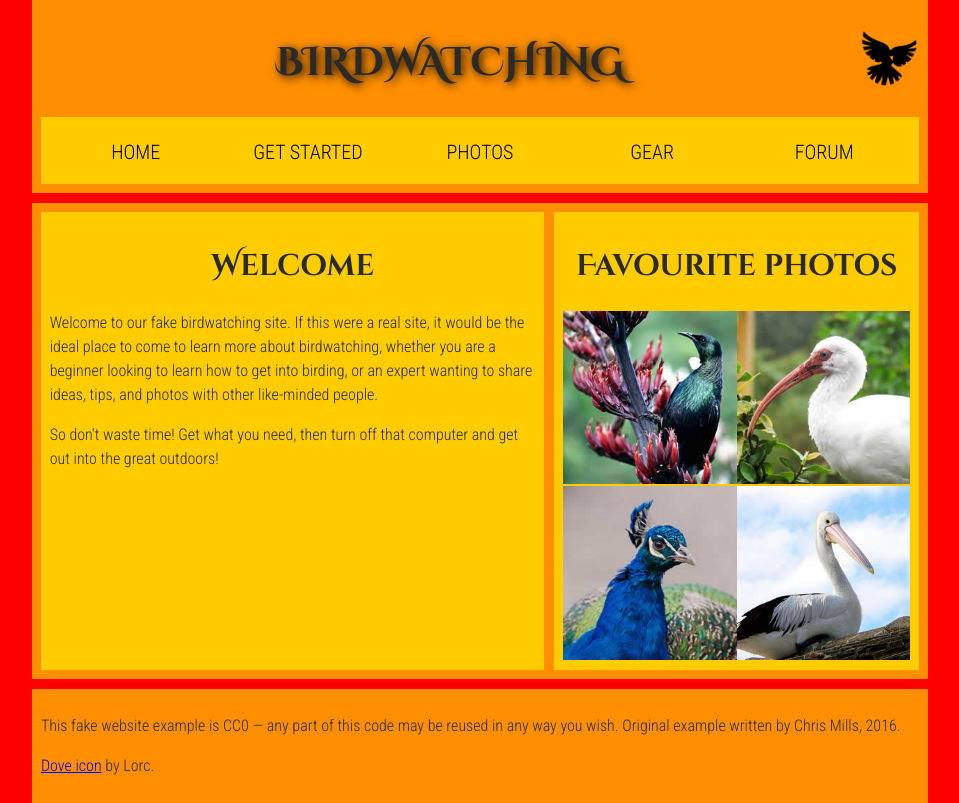
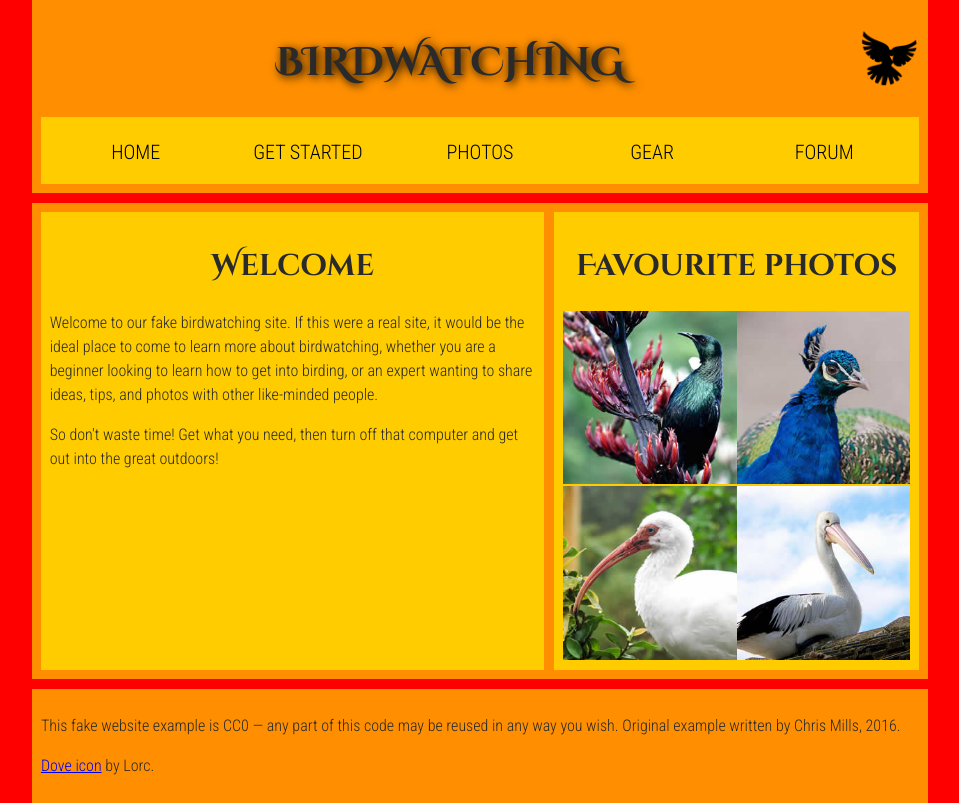
Before and after one commit to nemiko007/BirdWatching, a React (Vite) app: page / in a window 1280 px wide. Shown: the whole page, without its empty margins (160-1119 px from the left). Built offline with nearby package versions, Linux system fonts and the light colour scheme.

Commit message:
imgの位置の変更

```diff
--- a/src/components/Aside.jsx
+++ b/src/components/Aside.jsx
@@ -5,10 +5,10 @@ export default function Aside(){
             <div className="photo">
                 <div>
                     <a href="favorite-1.jpg"></a><img src="favorite-1_th.jpg" alt="Small black bird, black claws, long black slender beak, links to larger version of the image"></img>
-                    <a href="favorite-2.jpg"></a><img src="favorite-2_th.jpg" alt="Top half of a pretty bird with bright blue plumage on neck, light colored beak, blue headdress, links to larger version of the image"></img>
+                    <a href="favorite-3.jpg"></a><img src="favorite-3_th.jpg" alt="Top half of a large bird with white plumage, very long curved narrow light colored break, links to larger version of the image"></img>
                 </div>
                 <div>
-                    <a href="favorite-3.jpg"></a><img src="favorite-3_th.jpg" alt="Top half of a large bird with white plumage, very long curved narrow light colored break, links to larger version of the image"></img>
+                    <a href="favorite-2.jpg"></a><img src="favorite-2_th.jpg" alt="Top half of a pretty bird with bright blue plumage on neck, light colored beak, blue headdress, links to larger version of the image"></img>
                     <a href="favorite-4.jpg"></a><img src="favorite-4_th.jpg" alt="Large bird, mostly white plumage with black plumage on back and rear, long straight white beak, links to larger version of the image"></img>
                 </div>
             </div>
```
